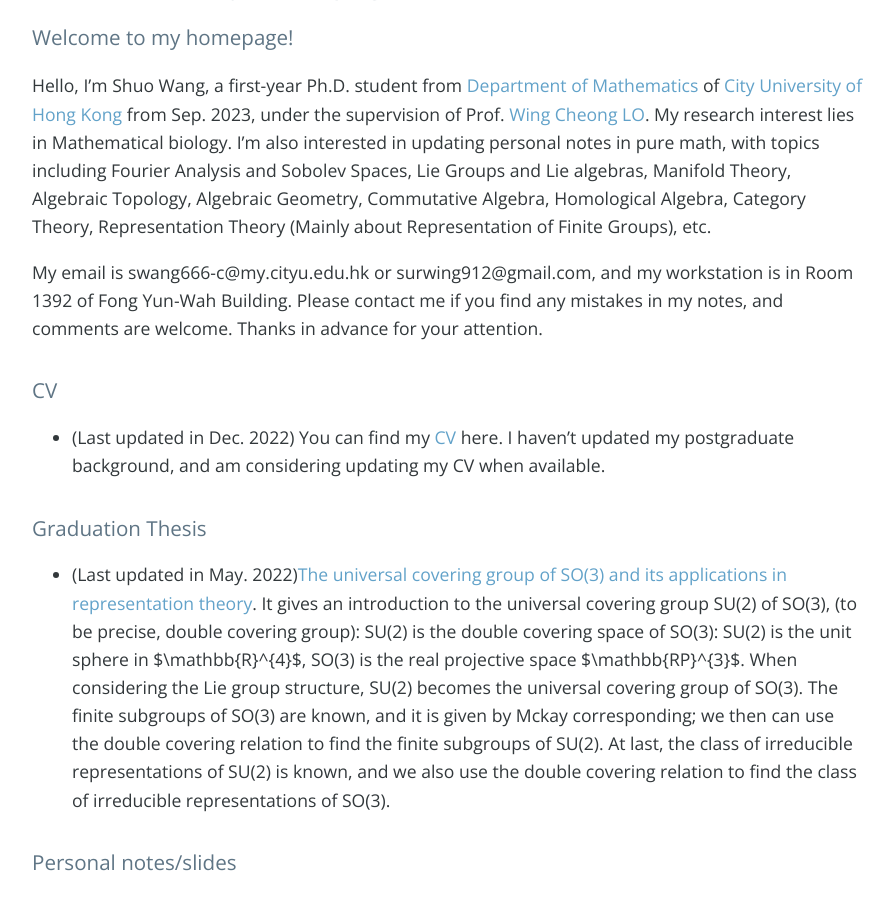
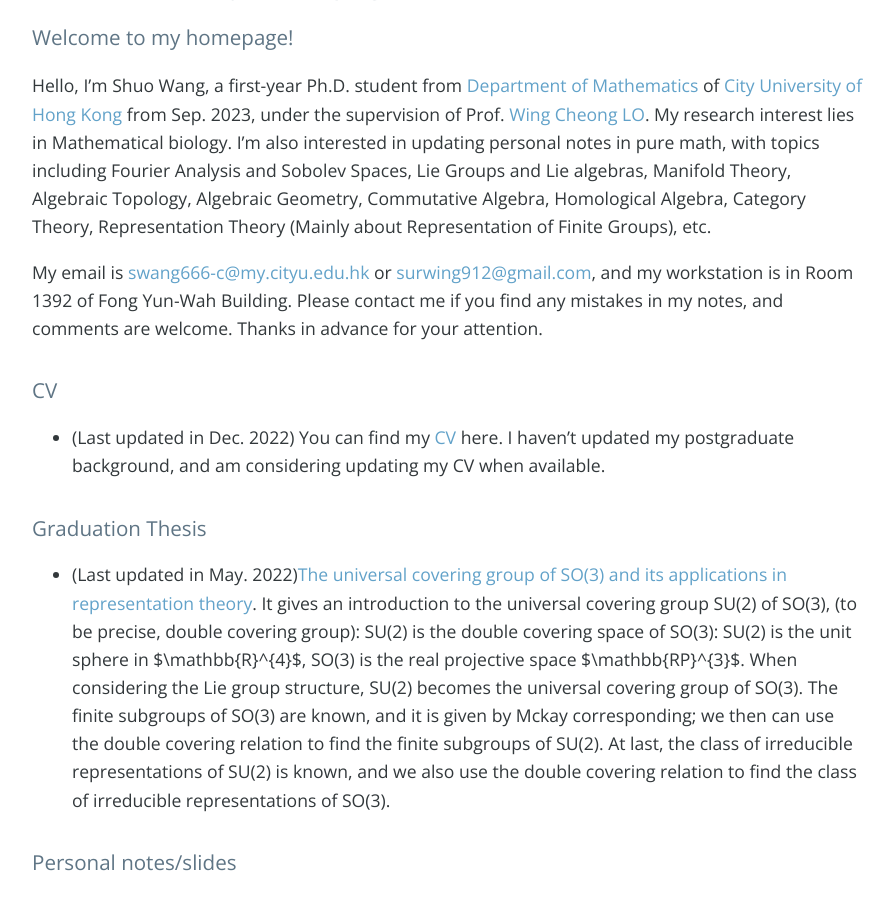
Before and after one commit to Louis-shuo-wang/Louis-shuo-wang.github.io, a Jekyll site: the page built from index.md, in a window 1280 px wide and 900 px high, scrolled down 322 px. Shown: the whole window, without its empty margins (192-1086 px from the left). Built offline with Jekyll 4.4.1, drawn with Linux system fonts in a browser that asks for light colours; nearby versions of some CDN libraries; our own code applies the rules of GitHub Pages for plain Markdown files; the list of posts is cut into pages by our own code; comment, search, counter and statistics services are not loaded; part of the change alters nothing that is shown.

```diff
--- a/index.md
+++ b/index.md
@@ -1,7 +1,7 @@
 ### Welcome to my homepage!
 Hello, I'm Shuo Wang, a first-year Ph.D. student from [Department of Mathematics](https://www.cityu.edu.hk/ma/) of [City University of Hong Kong](https://www.cityu.edu.hk) from Sep. 2023, under the supervision of Prof. [Wing Cheong LO](https://www.cityu.edu.hk/stfprofile/wingclo.htm). My research interest lies in Mathematical biology. I'm also interested in updating personal notes in pure math, with topics including Fourier Analysis and Sobolev Spaces, Lie Groups and Lie algebras, Manifold Theory, Algebraic Topology, Algebraic Geometry, Commutative Algebra, Homological Algebra, Category Theory, Representation Theory (Mainly about Representation of Finite Groups), etc.
 
-My email is swang666-c@my.cityu.edu.hk or surwing912@gmail.com, and my workstation is in Room 1392 of Fong Yun-Wah Building. Please contact me if you find any mistakes in my notes, and comments are welcome. Thanks in advance for your attention.
+My email is [swang666-c@my.cityu.edu.hk](swang666-c@my.cityu.edu.hk) or [surwing912@gmail.com](surwing912@gmail.com), and my workstation is in Room 1392 of Fong Yun-Wah Building. Please contact me if you find any mistakes in my notes, and comments are welcome. Thanks in advance for your attention.
 
 
 ### CV
```
